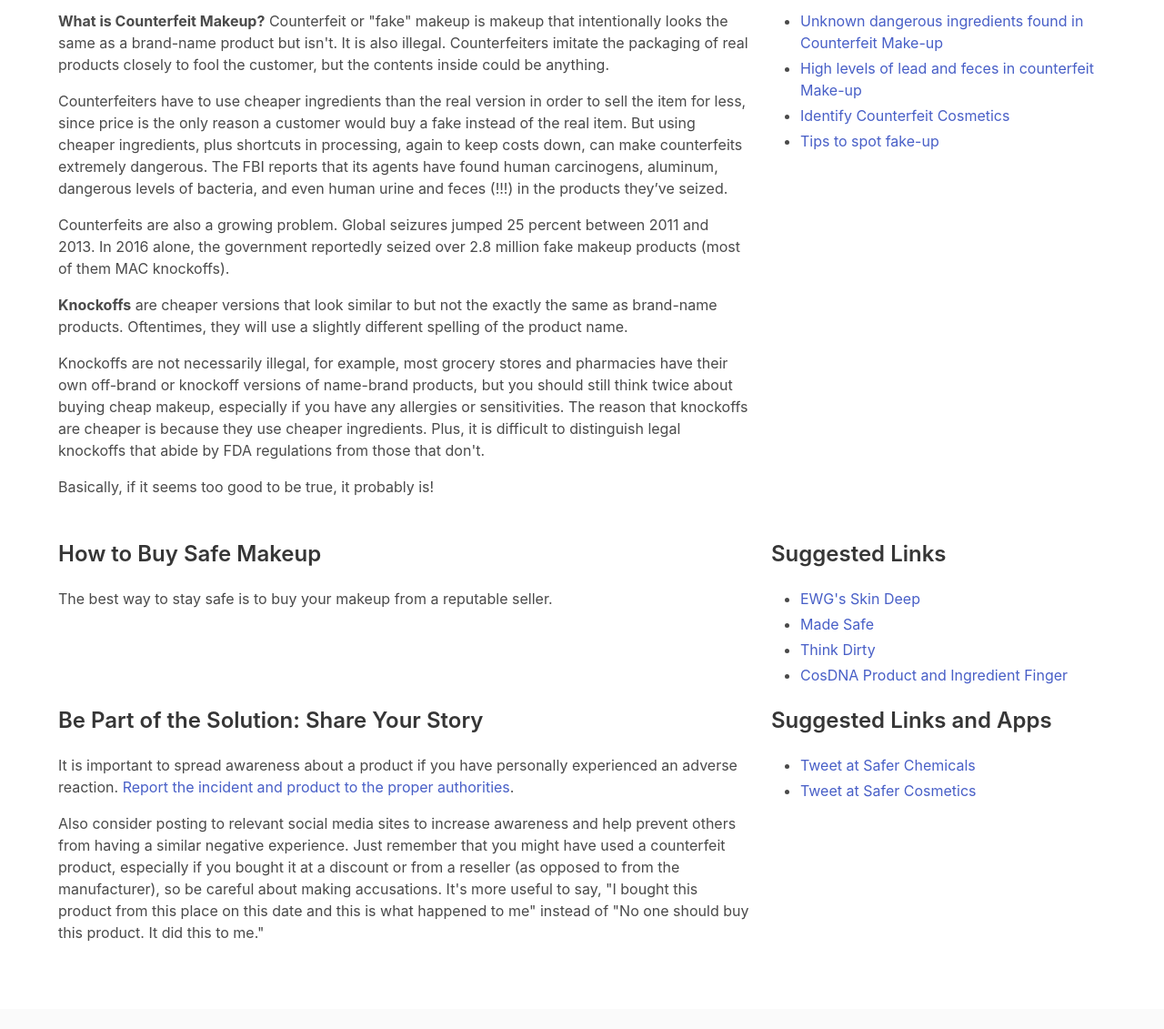
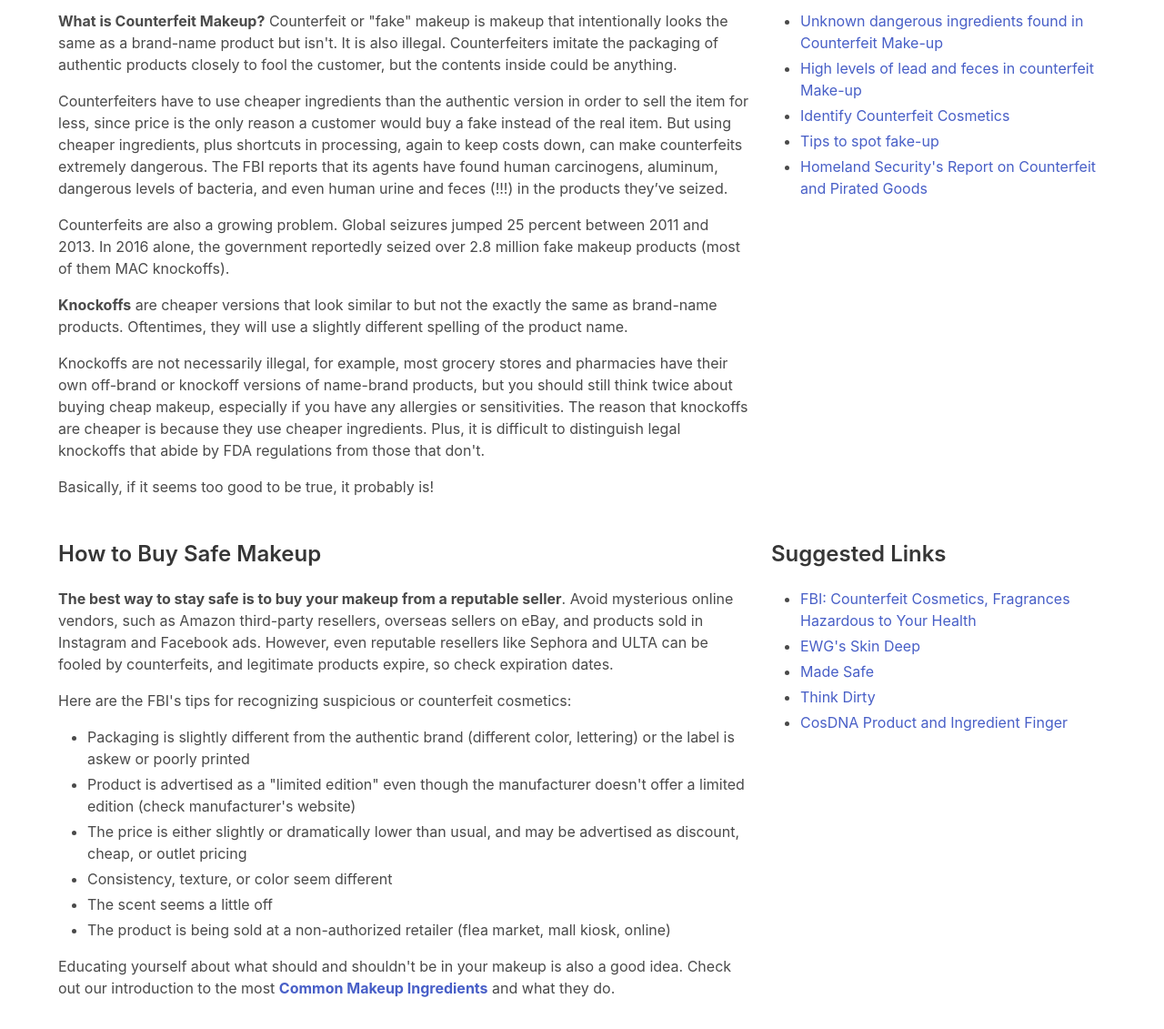
Before and after one commit to momscancode5/makeup_mirage, a website: page resources.html in a window 1280 px wide. Shown: the part 1084-2215 px from the top of the page at 91% size. Drawn offline with nearby package versions, Linux system fonts and the light colour scheme.

Commit message:
more stuff, especially oin reporting and resources pages

```diff
--- a/resources.html
+++ b/resources.html
@@ -106,7 +106,7 @@
 						<li><a href= "https://www.stopfakes.gov/article?id=Report-Unsafe-Consumer-Products" target="_blank">Report on StopFakes</a></li>
 						<li><a href= "https://www.fda.gov/cosmetics/cosmetics-laws-regulations/fda-authority-over-cosmetics-how-cosmetics-are-not-fda-approved-are-fda-regulated" target="_blank">Know difference between FDA Regulated vs FDA Approved</a></li>
 						<li><a href="https://safecosmetics.cdph.ca.gov/search/" target="_blank">California Safe Cosmetics Program Product Database</a></li>
-						</ul>
+												</ul>
 					</div>
 
 				</div>
@@ -116,11 +116,11 @@
 							All About Counterfeit Makeup
 						</h4>
 						<p> <b>What is Counterfeit Makeup?</b> Counterfeit or "fake" makeup is makeup that intentionally looks the same as a
-							brand-name product but isn't. It is also illegal. Counterfeiters imitate the packaging of real products closely
+							brand-name product but isn't. It is also illegal. Counterfeiters imitate the packaging of authentic products closely
 							 to fool the customer, but the contents inside could be anything.
 							</p>
 						<p>Counterfeiters have to use cheaper ingredients than
-							the real version in order to sell the item for less, since price is the only reason a customer would buy a fake instead of the real item.
+							the authentic version in order to sell the item for less, since price is the only reason a customer would buy a fake instead of the real item.
 							But using cheaper ingredients, plus shortcuts in processing, again to keep costs down, can make counterfeits extremely dangerous.
 							The FBI reports that its agents have found human carcinogens, aluminum, dangerous levels of bacteria,
 							and even human urine and feces (!!!) in the products they’ve seized.</p>
@@ -144,6 +144,8 @@
 								<li><a href = "https://www.refinery29.com/en-us/2018/04/196518/counterfeit-makeup-tested-for-human-waste" target="_blank">High levels of lead and feces in counterfeit Make-up</a></li>
 								<li><a href = "https://itsblossom.com/identify-counterfeit-cosmetics/" target="_blank">Identify Counterfeit Cosmetics</a></li>
 								<li><a href = "https://brightside.me/inspiration-girls-stuff/7-clever-tips-to-spot-fake-designer-makeup-232060/" target="_blank">Tips to spot fake-up</a></li>
+								<li><a href="https://www.dhs.gov/sites/default/files/publications/20_0124_plcy_counterfeit-pirated-goods-report_01.pdf">Homeland Security's Report on Counterfeit and Pirated Goods</a>
+
 							</ul>
 					</div>
 
@@ -154,15 +156,29 @@
 							How to Buy Safe Makeup
 						</h4>
 						<p>
-							The best way to stay safe is to buy your makeup from a reputable seller.
+							<b>The best way to stay safe is to buy your makeup from a reputable seller</b>. Avoid mysterious online vendors, such as Amazon third-party resellers,
+							overseas sellers on eBay, and products sold in Instagram and Facebook ads. However, even reputable resellers like Sephora and ULTA can be fooled by
+							counterfeits, and legitimate products expire, so check expiration dates.
 						</p>
 
+						<p>Here are the FBI's tips for recognizing suspicious or counterfeit cosmetics:</p>
+						<ul>
+							<li>Packaging is slightly different from the authentic brand (different color, lettering) or the label is askew or poorly printed</li>
+							<li>Product is advertised as a "limited edition" even though the manufacturer doesn't offer a limited edition (check manufacturer's website)</li>
+							<li>The price is either slightly or dramatically lower than usual, and may be advertised as discount, cheap, or outlet pricing</li>
+							<li>Consistency, texture, or color seem different</li>
+							<li>The scent seems a little off</li>
+							<li>The product is being sold at a non-authorized retailer (flea market, mall kiosk, online)</li>
+						</ul>
+						<p>Educating yourself about what should and shouldn't be in your makeup is also a good idea. Check out our introduction to the most
+							<b><a href="ingredients.html">Common Makeup Ingredients</a></b> and what they do.</p>
 					</div>
 					<div class="column content">
 						<h4 class="title is-4">
 							Suggested Links
 						</h4>
 						<ul>
+							<li><a href ="https://www.fbi.gov/news/stories/counterfeit-cosmetics-fragrances" target="_blank">FBI: Counterfeit Cosmetics, Fragrances Hazardous to Your Health</a></li>
 							<li><a href ="https://www.ewg.org/skindeep/" target="_blank">EWG's Skin Deep</a></li>
 							<li><a href ="https://www.madesafe.org/" target="_blank">Made Safe</a></li>
 							<li><a href ="https://www.thinkdirtyapp.com/" target="_blank">Think Dirty</a></li>
@@ -177,13 +193,14 @@
 							Be Part of the Solution: Share Your Story
 						</h4>
 						<p>It is important to spread awareness about a product if you have personally experienced an adverse reaction.
-							<a href="reporting.html">Report the incident and product to the proper authorities</a>. </p>
+							Report the incident and product to the proper authorities as soon as possible.
+							If this sounds daunting, see our advice on <b><a href="reporting.html">How to Report a Bad Reaction or Possible Counterfeit</a></b>. </p>
 
 						<p>Also consider posting to relevant social media sites to increase awareness and help prevent others from having a
 							similar negative experience. Just remember that you might have used a counterfeit product, especially
-							if you bought it at a discount or from a reseller (as opposed to from the manufacturer), so be careful about
-							making accusations. It's more useful to say, "I bought this product from this place on this date and this is
-							what happened to me" instead of "No one should buy this product. It did this to me." </p>
+							if you bought it at a discount or from a reseller (as opposed to from the manufacturer), so please be careful about
+							making accusations. It's more helpful to say, "I bought this product from this place on this date and this is
+							what happened to me" instead of "No one should buy this product because it causes this terrible reaction." </p>
 
 
 					</div>
```
Also changed, not shown: reporting.html (+11 -6 lines).
